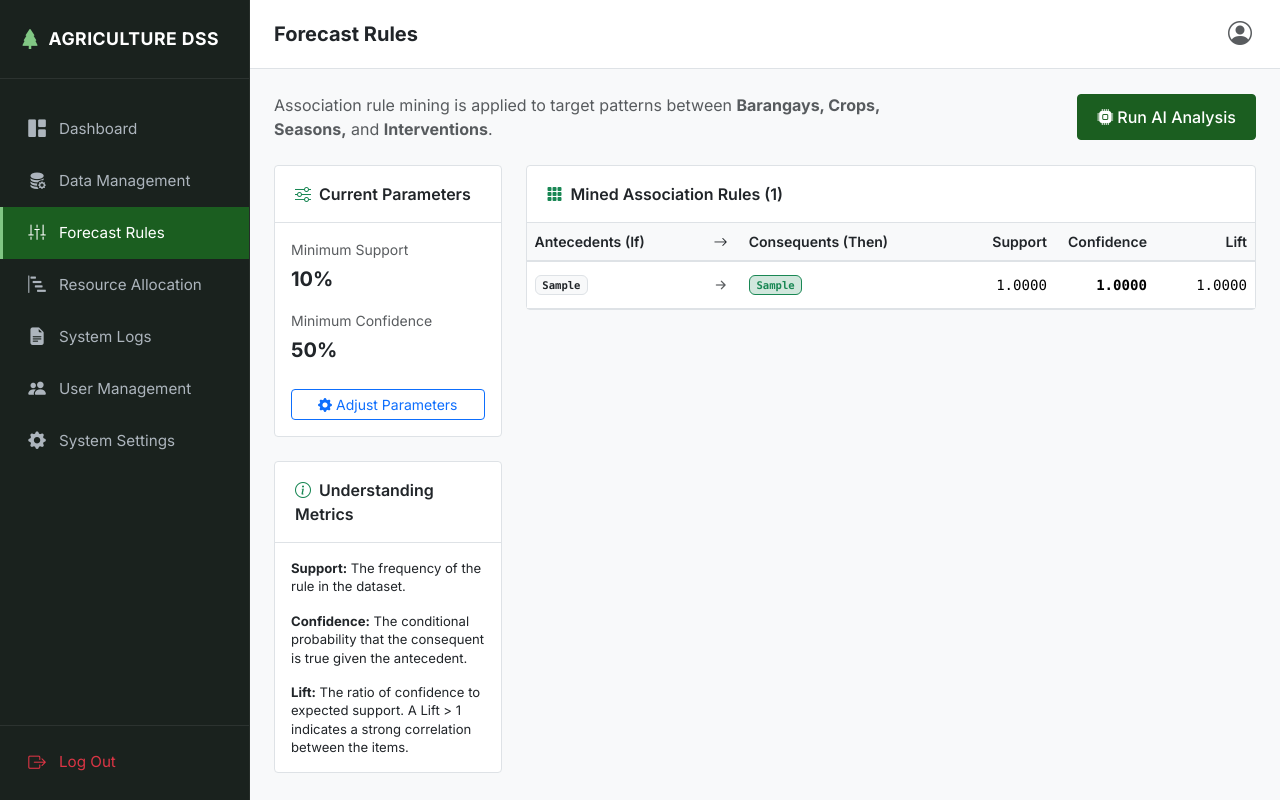
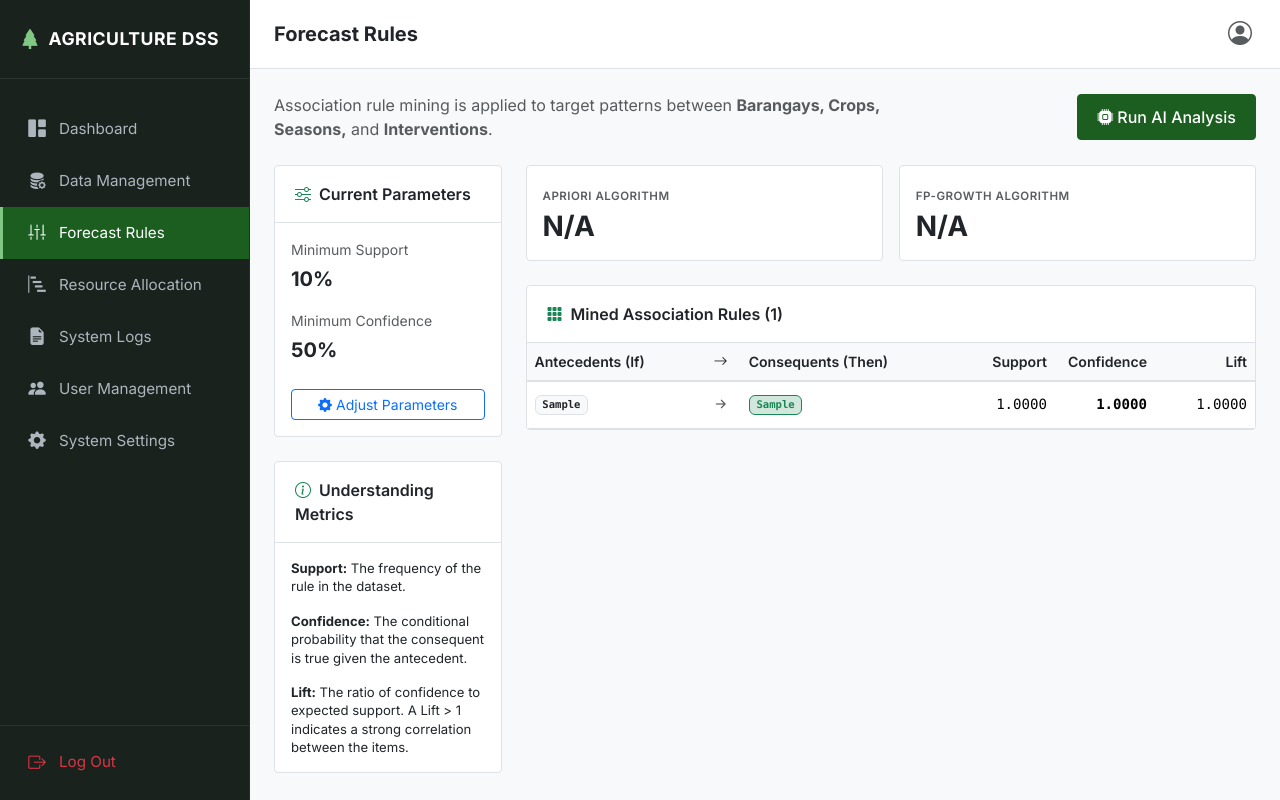
Before and after one commit to E1mar-cay/AgriculturalDecisionSupportSystem, a PHP site: page /forecast_rules.php in a window 1280 px wide. Run offline with PHP 8.4, Linux system fonts and the light colour scheme; a user stored in the database is signed in; data comes from the database, SQL or seed files in the repository; tables that the repository leaves empty hold one stand-in row (values such as "Sample post"); data that the repository does not hold is empty; some libraries are stand-ins or nearby versions.

Commit message:
forecast rules modify

```diff
--- a/forecast_rules.php
+++ b/forecast_rules.php
@@ -29,11 +29,33 @@ try {
             $min_confidence = floatval($s['setting_value']);
         }
     }
+
+    // Fetch latest execution times from system logs
+    $apriori_time = 0.0;
+    $fpgrowth_time = 0.0;
+    $logStmt = $pdo->query("
+        SELECT action
+        FROM tbl_system_logs
+        WHERE action LIKE 'Triggered Apriori & FP-Growth%'
+        ORDER BY id DESC
+        LIMIT 1
+    ");
+    $latest_log = $logStmt->fetchColumn();
+    if ($latest_log) {
+        if (preg_match('/Apriori:\s*([0-9.]+)\s*ms/', $latest_log, $matches)) {
+            $apriori_time = floatval($matches[1]);
+        }
+        if (preg_match('/FP-Growth:\s*([0-9.]+)\s*ms/', $latest_log, $matches)) {
+            $fpgrowth_time = floatval($matches[1]);
+        }
+    }
 } catch (\PDOException $e) {
     error_log("Database read error in forecast_rules: " . $e->getMessage());
     $rules = [];
     $min_support = 0.10;
     $min_confidence = 0.50;
+    $apriori_time = 0.0;
+    $fpgrowth_time = 0.0;
 }
 ?>
 
@@ -93,6 +115,40 @@ try {
 
     <!-- Mined Rules Table -->
     <div class="col-lg-9">
+        <!-- Algorithm Performance Benchmark Cards -->
+        <div class="row g-3 mb-4">
+            <div class="col-md-6">
+                <div class="card p-3 border d-flex flex-column justify-content-between <?php echo ($apriori_time > 0 && $fpgrowth_time > 0 && $apriori_time <= $fpgrowth_time) ? 'border-success-subtle bg-success-subtle bg-opacity-10' : ''; ?>" id="aprioriCard">
+                    <div class="d-flex justify-content-between align-items-start">
+                        <div>
+                            <span class="text-muted small fw-semibold text-uppercase mb-1" style="font-size: 0.72rem; letter-spacing: 0.5px;">Apriori Algorithm</span>
+                            <h3 class="mb-0 fw-bold mt-1 text-dark" id="aprioriTimeVal">
+                                <?php echo ($apriori_time > 0) ? number_format($apriori_time, 2) . " <span class='fs-6 fw-normal text-muted'>ms</span>" : "N/A"; ?>
+                            </h3>
+                        </div>
+                        <?php if ($apriori_time > 0 && $fpgrowth_time > 0 && $apriori_time <= $fpgrowth_time): ?>
+                            <span class="badge bg-success-subtle text-success border border-success px-2 py-1 rounded-1 font-monospace" style="font-size: 0.7rem;" id="aprioriFasterBadge">Faster</span>
+                        <?php endif; ?>
+                    </div>
+                </div>
+            </div>
+            <div class="col-md-6">
+                <div class="card p-3 border d-flex flex-column justify-content-between <?php echo ($apriori_time > 0 && $fpgrowth_time > 0 && $fpgrowth_time < $apriori_time) ? 'border-success-subtle bg-success-subtle bg-opacity-10' : ''; ?>" id="fpgrowthCard">
+                    <div class="d-flex justify-content-between align-items-start">
+                        <div>
+                            <span class="text-muted small fw-semibold text-uppercase mb-1" style="font-size: 0.72rem; letter-spacing: 0.5px;">FP-Growth Algorithm</span>
+                            <h3 class="mb-0 fw-bold mt-1 text-dark" id="fpgrowthTimeVal">
+                                <?php echo ($fpgrowth_time > 0) ? number_format($fpgrowth_time, 2) . " <span class='fs-6 fw-normal text-muted'>ms</span>" : "N/A"; ?>
+                            </h3>
+                        </div>
+                        <?php if ($apriori_time > 0 && $fpgrowth_time > 0 && $fpgrowth_time < $apriori_time): ?>
+                            <span class="badge bg-success-subtle text-success border border-success px-2 py-1 rounded-1 font-monospace" style="font-size: 0.7rem;" id="fpgrowthFasterBadge">Faster</span>
+                        <?php endif; ?>
+                    </div>
+                </div>
+            </div>
+        </div>
+
         <div class="card">
             <div class="card-header">
                 <div class="d-flex align-items-center justify-content-between">
@@ -217,6 +273,13 @@ document.addEventListener("DOMContentLoaded", function () {
                     if (data.success) {
                         let aprioriTime = data.apriori_time_ms ? parseFloat(data.apriori_time_ms).toFixed(2) : 'N/A';
                         let fpgrowthTime = data.fpgrowth_time_ms ? parseFloat(data.fpgrowth_time_ms).toFixed(2) : 'N/A';
+
+                        // Dynamically update the UI performance cards
+                        const aprioriVal = document.getElementById('aprioriTimeVal');
+                        const fpgrowthVal = document.getElementById('fpgrowthTimeVal');
+                        if (aprioriVal) aprioriVal.innerHTML = aprioriTime !== 'N/A' ? `${aprioriTime} <span class="fs-6 fw-normal text-muted">ms</span>` : 'N/A';
+                        if (fpgrowthVal) fpgrowthVal.innerHTML = fpgrowthTime !== 'N/A' ? `${fpgrowthTime} <span class="fs-6 fw-normal text-muted">ms</span>` : 'N/A';
+
                         Swal.fire({
                             icon: 'success',
                             title: 'Analysis Complete',
```
